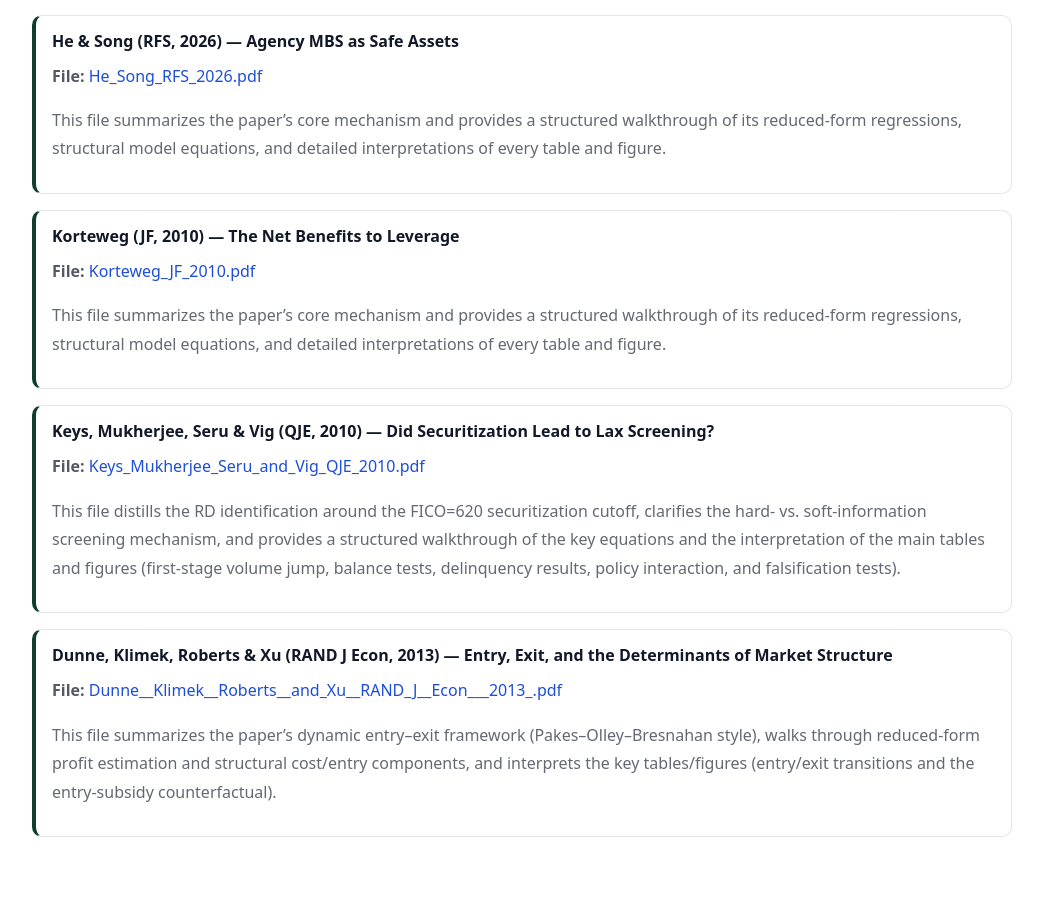
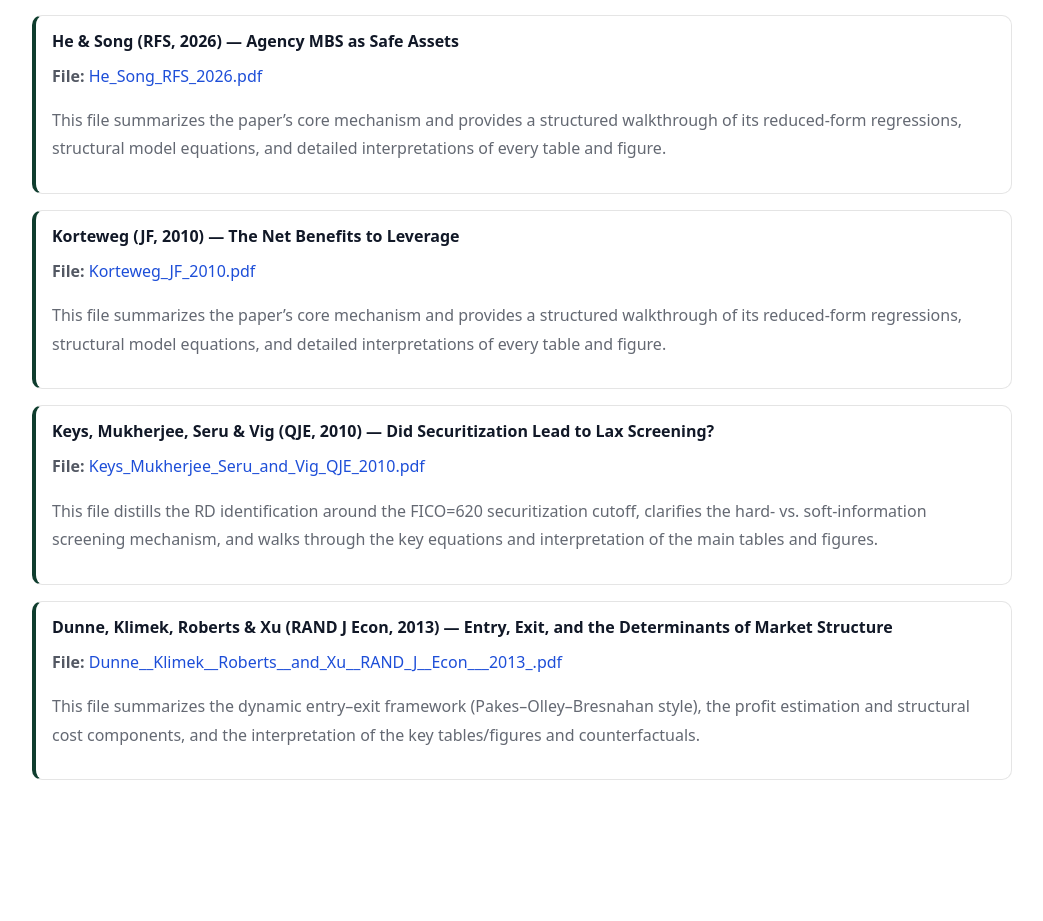
Before and after one commit to yaxinzn/study-archive, a Jekyll site: the page built from reading/index.md, in a window 1280 px wide. Shown: the part 1055-1976 px from the top of the page, without its empty margins (118-1161 px from the left). Built offline with Jekyll 4.4.1, drawn with Linux system fonts in a browser that asks for light colours; after the commit the page ends 1919 px from its top, so only the background shows below that.

Commit message:
Reading: render cards from _data/reading.yml (keep search)

```diff
--- a/reading/index.md
+++ b/reading/index.md
@@ -28,12 +28,7 @@
   border-radius: 10px;
   background: #fff;
 }
-.reading-search-row{
-  display:flex;
-  gap:10px;
-  flex-wrap:wrap;
-  align-items:center;
-}
+.reading-search-row{ display:flex; gap:10px; flex-wrap:wrap; align-items:center; }
 #readingQuery{
   flex: 1 1 420px;
   padding: 10px 12px;
@@ -71,7 +66,6 @@
   background: #fff;
 }
 .reading-title{ font-weight: 800; }
-.reading-meta{ opacity: .86; margin-top: 4px; }
 .reading-file{ margin-top: 10px; }
 .reading-desc{ margin-top: 8px; opacity: .90; }
 </style>
@@ -98,55 +92,26 @@
 
 ## Library
 
+{% assign items = site.data.reading %}
+{% if items and items.size > 0 %}
+  {% for p in items %}
+  <div class="reading-entry" data-search="{{ p.title | escape }} {{ p.file | escape }} {{ p.desc | escape }}">
+    <div class="reading-title">{{ p.title }}</div>
 
-<div class="reading-entry">
-  <div class="reading-title">Kilic & Tuzel (JFE, 2026) — Investing in Misallocation</div>
-<p class="reading-file"><strong>File:</strong>
-    <a href="{{ site.baseurl }}/reading/library/Kilic_Tuzel_JFE_2026_StudyNotes.pdf">Kilic_Tuzel_JFE_2026_StudyNotes.pdf</a>
-  </p>
+    <p class="reading-file">
+      <strong>File:</strong>
+      <a href="{{ site.baseurl }}/reading/library/{{ p.file | uri_escape }}">{{ p.file }}</a>
+    </p>
 
-  <p class="reading-desc">This file summarizes the paper’s core mechanism and provides a structured walkthrough of its reduced-form regressions, structural model equations, and detailed interpretations of every table and figure.</p>
-</div>
-
-
-<div class="reading-entry">
-  <div class="reading-title">He & Song (RFS, 2026) — Agency MBS as Safe Assets</div>
-<p class="reading-file"><strong>File:</strong>
-    <a href="{{ site.baseurl }}/reading/library/He_Song_RFS_2026.pdf">He_Song_RFS_2026.pdf</a>
-  </p>
-
-  <p class="reading-desc">This file summarizes the paper’s core mechanism and provides a structured walkthrough of its reduced-form regressions, structural model equations, and detailed interpretations of every table and figure.</p>
-</div>
-
-
-<div class="reading-entry">
-  <div class="reading-title">Korteweg (JF, 2010) — The Net Benefits to Leverage</div>
-<p class="reading-file"><strong>File:</strong>
-    <a href="{{ site.baseurl }}/reading/library/Korteweg_JF_2010.pdf">Korteweg_JF_2010.pdf</a>
-  </p>
-
-  <p class="reading-desc">This file summarizes the paper’s core mechanism and provides a structured walkthrough of its reduced-form regressions, structural model equations, and detailed interpretations of every table and figure.</p>
-</div>
-
-
-<div class="reading-entry">
-  <div class="reading-title">Keys, Mukherjee, Seru & Vig (QJE, 2010) — Did Securitization Lead to Lax Screening?</div>
-<p class="reading-file"><strong>File:</strong>
-    <a href="{{ site.baseurl }}/reading/library/Keys_Mukherjee_Seru_and_Vig_QJE_2010.pdf">Keys_Mukherjee_Seru_and_Vig_QJE_2010.pdf</a>
-  </p>
-
-  <p class="reading-desc">This file distills the RD identification around the FICO=620 securitization cutoff, clarifies the hard- vs. soft-information screening mechanism, and provides a structured walkthrough of the key equations and the interpretation of the main tables and figures (first-stage volume jump, balance tests, delinquency results, policy interaction, and falsification tests).</p>
-</div>
-
-
-<div class="reading-entry">
-  <div class="reading-title">Dunne, Klimek, Roberts & Xu (RAND J Econ, 2013) — Entry, Exit, and the Determinants of Market Structure</div>
-<p class="reading-file"><strong>File:</strong>
-    <a href="{{ site.baseurl }}/reading/library/Dunne__Klimek__Roberts__and_Xu__RAND_J__Econ___2013_.pdf">Dunne__Klimek__Roberts__and_Xu__RAND_J__Econ___2013_.pdf</a>
-  </p>
-
-  <p class="reading-desc">This file summarizes the paper’s dynamic entry–exit framework (Pakes–Olley–Bresnahan style), walks through reduced-form profit estimation and structural cost/entry components, and interprets the key tables/figures (entry/exit transitions and the entry-subsidy counterfactual).</p>
-</div>
+    <p class="reading-desc">{{ p.desc }}</p>
+  </div>
+  {% endfor %}
+{% else %}
+  <div class="reading-entry">
+    <div class="reading-title">No papers yet.</div>
+    <p class="reading-desc">Add entries to <code>_data/reading.yml</code> and upload PDFs to <code>reading/library/</code>.</p>
+  </div>
+{% endif %}
 
 <script>
 (function(){
```
Also changed, not shown: other parts of reading/index.md (+0 -4 lines), _data/reading.yml (added, +19 -0 lines).
